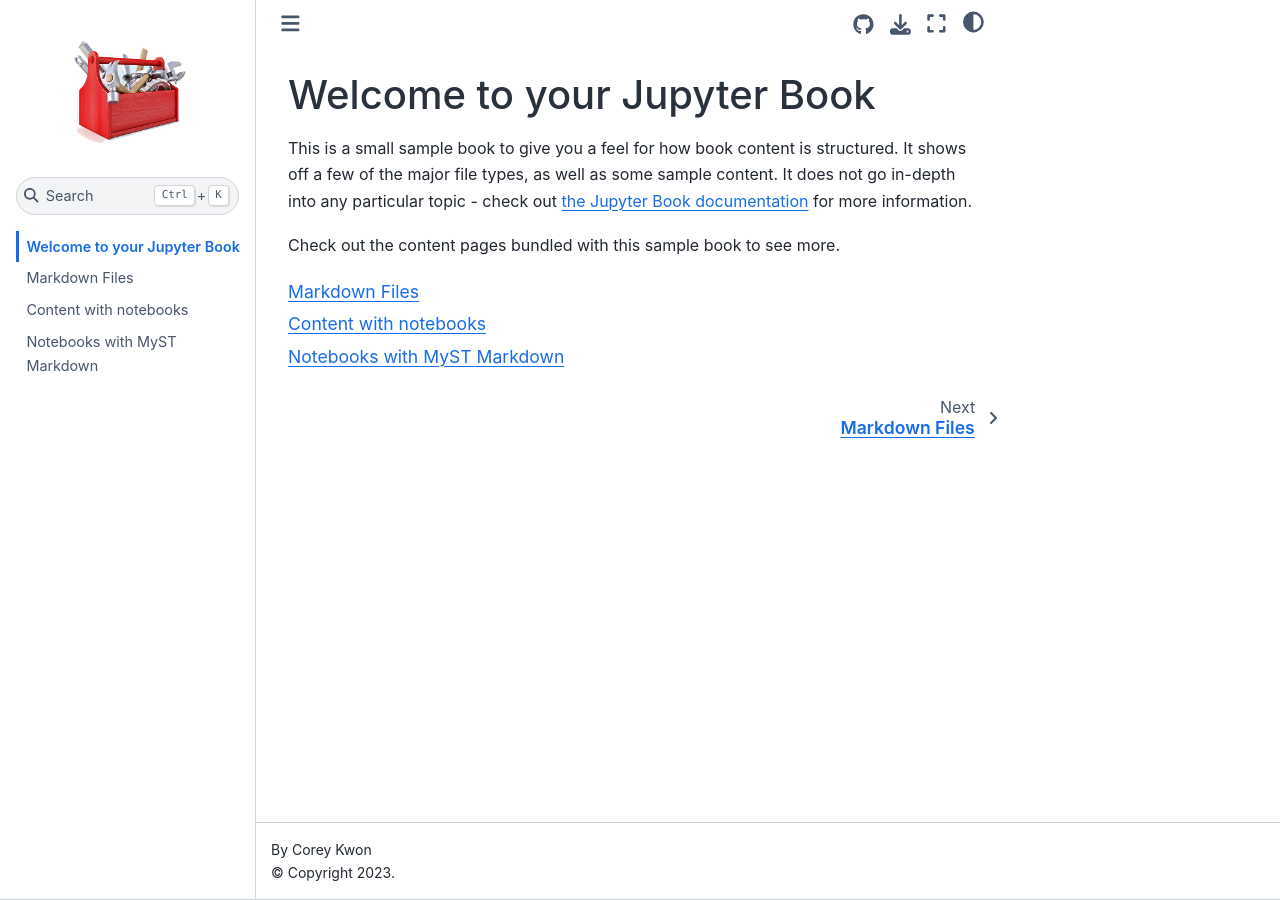
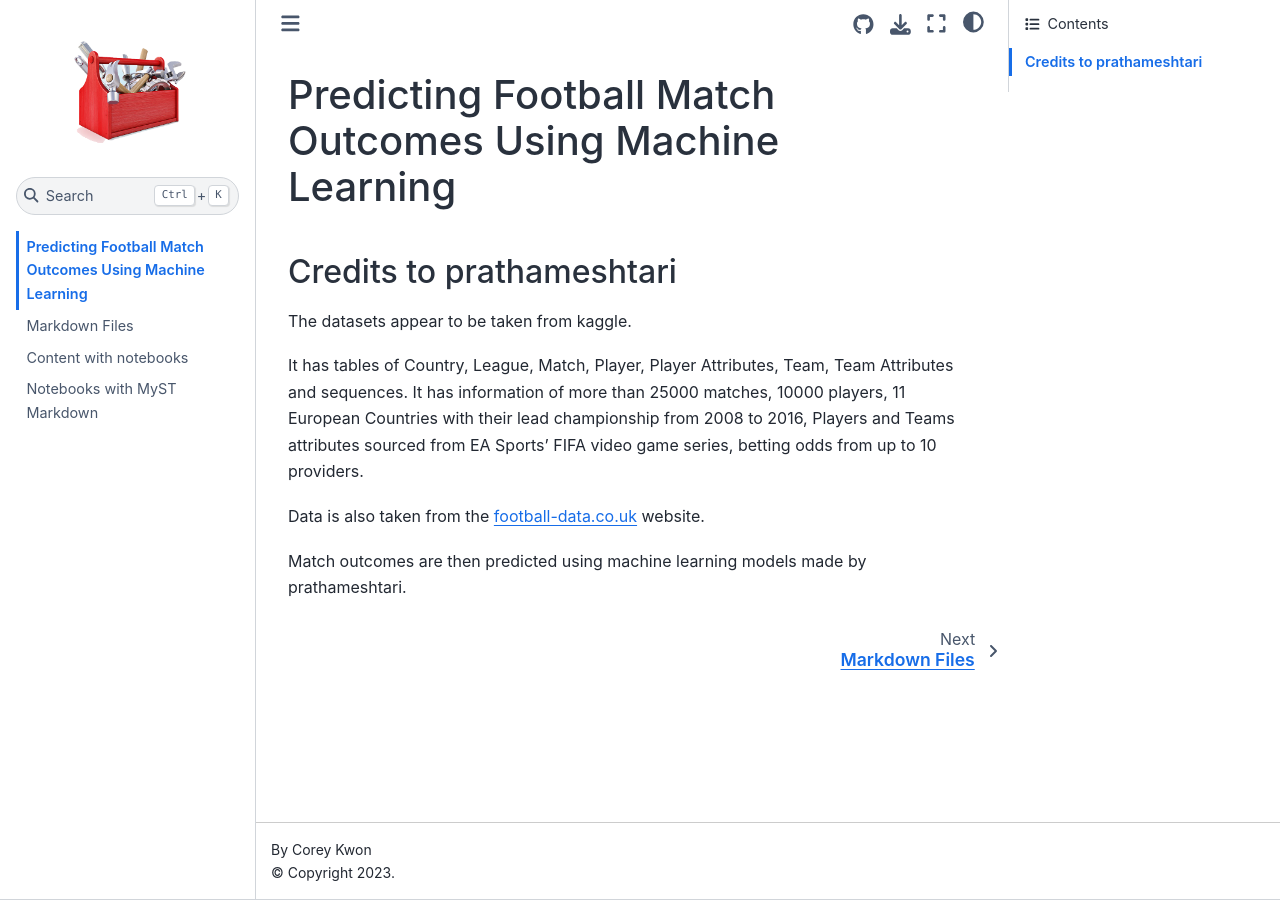
Before and after one commit to coreykwon/d-sci-tb-project, a Jupyter Book: the page built from intro.md, in a window 1280 px wide. Built offline with Jupyter Book 1.0.4 settings and Sphinx 7.4.7 and the Sphinx Book theme 1.1.4, drawn with Linux system fonts in a browser that asks for light colours.

Commit message:
Update intro file

````diff
--- a/intro.md
+++ b/intro.md
@@ -1,11 +1,10 @@
-# Welcome to your Jupyter Book
+# Predicting Football Match Outcomes Using Machine Learning
+## Credits to prathameshtari
 
-This is a small sample book to give you a feel for how book content is
-structured.
-It shows off a few of the major file types, as well as some sample content.
-It does not go in-depth into any particular topic - check out [the Jupyter Book documentation](https://jupyterbook.org) for more information.
+The datasets appear to be taken from kaggle.
 
-Check out the content pages bundled with this sample book to see more.
+It has tables of Country, League, Match, Player, Player Attributes, Team, Team Attributes and sequences. It has information of more than 25000 matches, 10000 players, 11 European Countries with their lead championship from 2008 to 2016, Players and Teams attributes sourced from EA Sports' FIFA video game series, betting odds from up to 10 providers.
 
-```{tableofcontents}
-```
+Data is also taken from the football-data.co.uk website.
+
+Match outcomes are then predicted using machine learning models made by prathameshtari.
````
